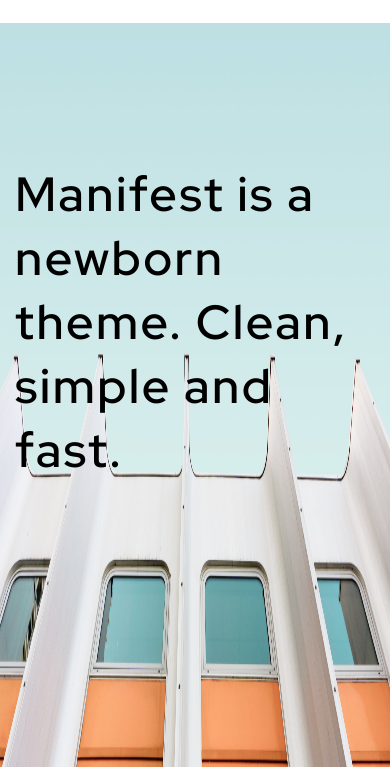
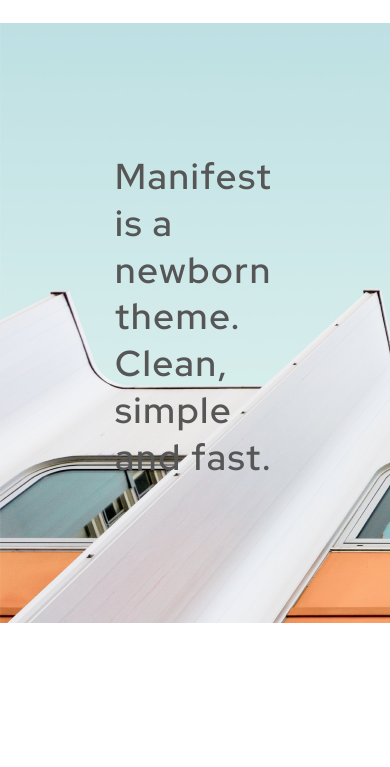
Before and after one commit to MervaM/Burger_menu, a plain HTML site: page index.html in a window 390 px wide. Shown: the part 80-847 px from the top of the page. Drawn offline with Linux system fonts and the light colour scheme.

Commit message:
remove tag

```diff
--- a/css/main.css
+++ b/css/main.css
@@ -2,13 +2,6 @@
 * {
   box-sizing: border-box;
   padding: 0;
-}
-
-ul,
-ol,
-dl {
-  padding-left: 0;
-  margin: 0 0;
 }
 
 html,
@@ -28,27 +21,27 @@ body {
 
 .header,
 .banner,
-.footer {
+.blog {
   padding: 0 calc(50vw - 585px);
 }
 @media screen and (max-width: 1200px) {
   .header,
   .banner,
-  .footer {
+  .blog {
     padding: 0 calc(50vw - (585px - 12%));
   }
 }
 @media screen and (max-width: 992px) {
   .header,
   .banner,
-  .footer {
+  .blog {
     padding: 0 calc(50vw - (585px - 26.5%));
   }
 }
 @media screen and (max-width: 768px) {
   .header,
   .banner,
-  .footer {
+  .blog {
     padding: 0 15px;
   }
 }
@@ -201,17 +194,31 @@ body {
   }
 }
 
+.main {
+  margin: 0 auto;
+}
+
 .banner {
+  display: flex;
+  flex-wrap: wrap;
+  padding: 0 15px;
+  margin: 0 auto;
   background: url("../assets/img/banner-image.png") no-repeat;
-  background-size: 100% 100%;
-  min-height: calc(100vh - 100px);
-  padding-top: 100px;
+  max-width: 1440px;
+  width: 100%;
+  height: 600px;
 }
 .banner__title {
-  font-size: 3rem;
-  line-height: 1.333;
-  color: #000;
+  margin: 100px;
+  font-size: 48px;
+  line-height: 1.3;
   letter-spacing: 0.05em;
   max-width: 770px;
   font-family: "Red Hat Display", sans-serif;
 }
+@media screen and (max-width: 992px) {
+  .banner__title {
+    font-size: 36px;
+    padding-top: 30px;
+  }
+}
```
